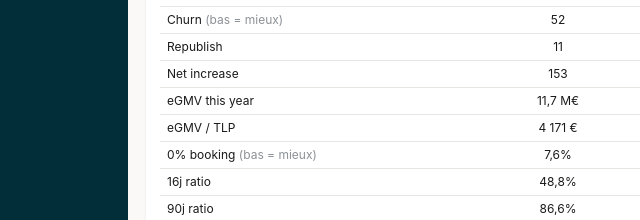
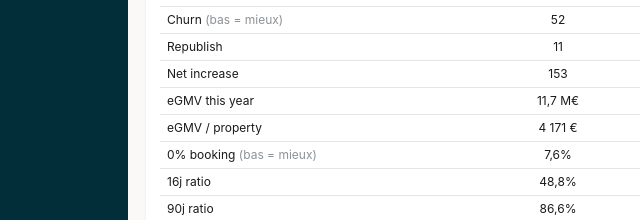
Before and after one commit to clairephilipp-33/publishedNA, a plain HTML site: page standup_na.html in a window 1280 px wide. Shown: the part 1265-1485 px from the top of the page, 22-662 px from the left. Drawn offline with Linux system fonts and the light colour scheme.

Commit message:
Add files via upload

```diff
--- a/standup_na.html
+++ b/standup_na.html
@@ -244,7 +244,7 @@
           <tr><td>Republish</td><td contenteditable="true">11</td><td contenteditable="true">9</td><td contenteditable="true">13</td><td contenteditable="true">2</td><td class="nacol na-good" contenteditable="true">11</td><td class="rk g" contenteditable="true">2e/5</td></tr>
           <tr><td>Net increase</td><td contenteditable="true">153</td><td contenteditable="true">116</td><td contenteditable="true">99</td><td contenteditable="true">43</td><td class="nacol na-mid" contenteditable="true">99</td><td class="rk y" contenteditable="true">3e/5</td></tr>
           <tr><td>eGMV this year</td><td contenteditable="true">11,7 M€</td><td contenteditable="true">9,9 M€</td><td contenteditable="true">10,1 M€</td><td contenteditable="true">1,6 M€</td><td class="nacol na-mid" contenteditable="true">9,7 M€</td><td class="rk y" contenteditable="true">4e/5</td></tr>
-          <tr><td>eGMV / TLP</td><td contenteditable="true">4 171 €</td><td contenteditable="true">3 716 €</td><td contenteditable="true">3 960 €</td><td contenteditable="true">3 466 €</td><td class="nacol na-bad" contenteditable="true">3 576 €</td><td class="rk r" contenteditable="true">4e/5</td></tr>
+          <tr><td>eGMV / property</td><td contenteditable="true">4 171 €</td><td contenteditable="true">3 716 €</td><td contenteditable="true">3 960 €</td><td contenteditable="true">3 466 €</td><td class="nacol na-bad" contenteditable="true">3 576 €</td><td class="rk r" contenteditable="true">4e/5</td></tr>
           <tr><td>0% booking <span style="color:var(--grey)">(bas = mieux)</span></td><td contenteditable="true">7,6%</td><td contenteditable="true">13,7%</td><td contenteditable="true">8,0%</td><td contenteditable="true">8,5%</td><td class="nacol na-mid" contenteditable="true">8,7%</td><td class="rk y" contenteditable="true">4e/5</td></tr>
           <tr><td>16j ratio</td><td contenteditable="true">48,8%</td><td contenteditable="true">30,4%</td><td contenteditable="true">42,3%</td><td contenteditable="true">55,2%</td><td class="nacol na-bad" contenteditable="true">39,6%</td><td class="rk r" contenteditable="true">4e/5</td></tr>
           <tr><td>90j ratio</td><td contenteditable="true">86,6%</td><td contenteditable="true">75,2%</td><td contenteditable="true">85,7%</td><td contenteditable="true">90,1%</td><td class="nacol na-bad" contenteditable="true">81,6%</td><td class="rk r" contenteditable="true">4e/5</td></tr>
```
